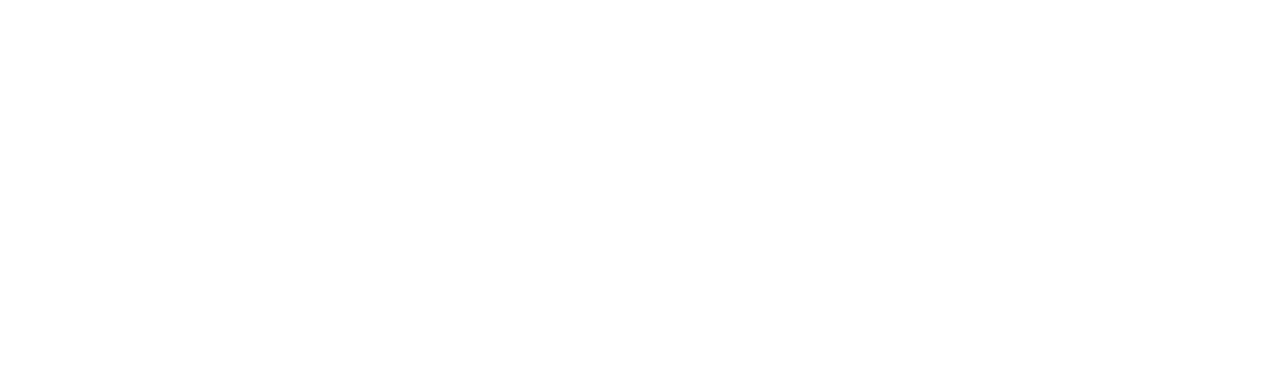
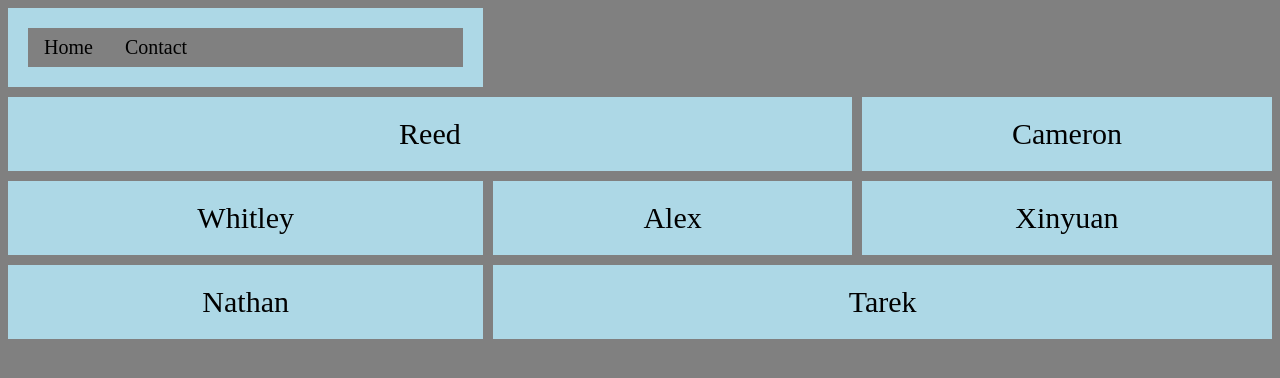
Before and after one commit to cammansour/Day_09, a plain HTML site: page index.html in a window 1280 px wide. Drawn offline with Linux system fonts and the light colour scheme.

Commit message:
finished in class demo

```diff
--- a/css/style.css
+++ b/css/style.css
@@ -0,0 +1,86 @@
+/* * {
+    background-color: paleturquoise;
+} */
+
+
+
+body {
+    background-color: gray;
+}
+.nav {
+    list-style-type: none;
+    background-color: gray;
+    margin: 0;
+    padding: 0;
+    overflow: hidden;
+}
+ul.nav li {
+    float: left
+}
+ul.nav li a {
+    display: block;
+    padding: 8px 16px;
+    color: black;
+    text-decoration: none;
+    font-size: 20px;
+}
+ul.nav a:hover {
+    background-color: #555;
+    color: white;
+}
+
+
+/*==============================CSS GRID DIV==================================*/
+
+.grid-container {
+    display: grid;
+    grid-gap: 10px;
+    grid-template-columns: auto auto auto;
+}
+
+.grid-item {
+    text-align: center;
+    font-size: 30px;
+    padding: 20px;
+    background-color: lightblue;
+}
+
+.nav-menu {
+    grid-column: 1 / span 3;
+    grid-row: 1;
+}
+
+.reed-section {
+    grid-column: 1 / span 2;
+    grid-row: 2;
+}
+
+.cameron-section {
+    grid-column: 3 / span 1;
+    grid-row: 2;
+}
+
+.whitley-section {
+    grid-column: 1 / span 1;
+    grid-row: 3;
+}
+
+.alex-section {
+    grid-column: 2 / span 1;
+    grid-row: 3;
+}
+
+.xinyuan-section {
+    grid-column: 3 / span 1;
+    grid-row: 3;
+}
+
+.nathan-section {
+    grid-column: 1 / span 1;
+    grid-row: 4;
+}
+
+.tarek-section {
+    grid-column: 2 / span 2;
+    grid-row: 4;
+}
--- a/index.html
+++ b/index.html
@@ -3,9 +3,31 @@
 <head>
     <meta charset="UTF-8">
     <meta name="viewport" content="width=device-width, initial-scale=1.0">
-    <title>Document</title>
+    <title>CSS Grid</title>
+    <link rel="stylesheet" href="css/style.css">
 </head>
 <body>
+    <div class="grid-container">
+        <div class="grid-item navmenu">
+            <ul class="nav">
+                <li><a href="index.html">Home</a></li>
+                <li><a href="">Contact</a></li>
+            </ul>
+        </div>
 
+        <!-- ROW 2 -->
+        <div class="reed-section grid-item">Reed</div>
+
+        <div class="cameron-section grid-item">Cameron</div>
+        <!-- ROW 3 -->
+        <div class="whitley-section grid-item">Whitley</div>
+        <div class="alex-section grid-item">Alex</div>
+        <div class="xinyuan-section grid-item">Xinyuan</div>
+        <!-- ROW 4 -->
+        <div class="nathan-section grid-item">Nathan</div>
+        <div class="tarek-section grid-item">Tarek</div>
+
+
+    </div>
 </body>
 </html>
```
